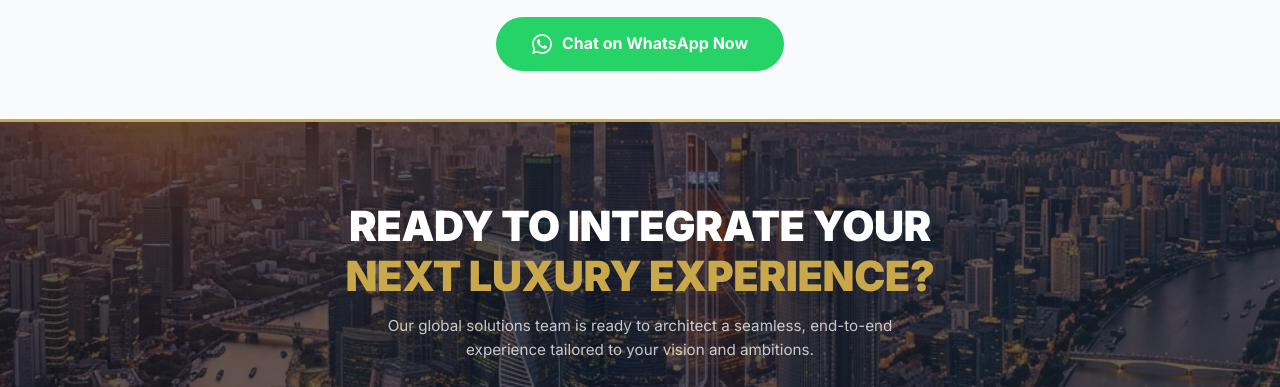
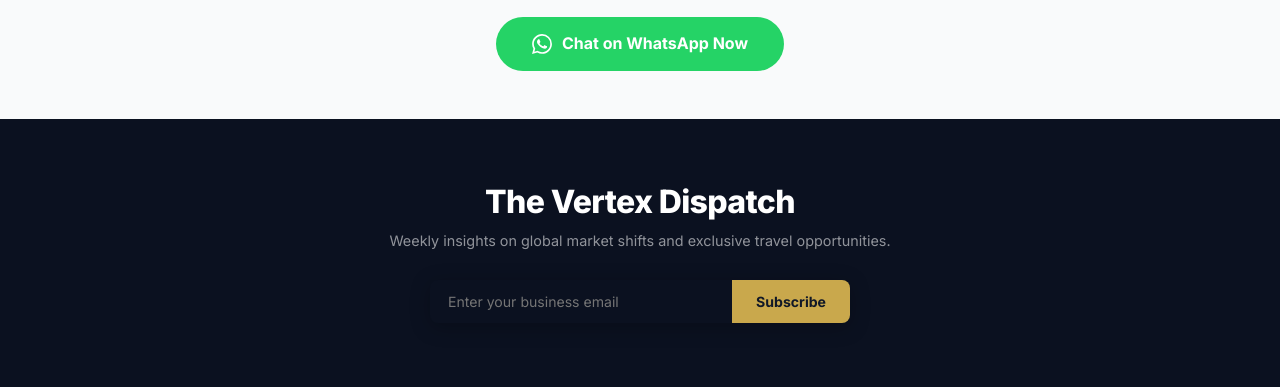
Before and after one commit to isrosiva00005-max/Vertex, a website: page public/contact.html in a window 1280 px wide. Shown: the part 2190-2577 px from the top of the page. Drawn offline with Linux system fonts and the light colour scheme.

Commit message:
Contact: swap READY TO INTEGRATE CTA with Vertex Dispatch newsletter

```diff
--- a/public/contact.html
+++ b/public/contact.html
@@ -599,19 +599,18 @@
     </div>
   </section>
 
-  <!-- ═══ CTA ═══ -->
-  <section class="cta-section cta-section-gold">
-    <div class="cta-bg-wrap">
-      <img src="images/hero-cityscape.png" alt="" style="position:absolute;inset:0;width:100%;height:100%;object-fit:cover;opacity:0.35;">
-    </div>
-    <div class="container reveal" style="position:relative;z-index:2;">
-      <h2 style="font-size:clamp(1.6rem,3.5vw,2.6rem);font-weight:900;text-transform:uppercase;letter-spacing:-0.01em;color:#fff;margin-bottom:12px;">READY TO INTEGRATE YOUR<br><span style="color:#C9A84C;">NEXT LUXURY EXPERIENCE?</span></h2>
-      <p style="color:rgba(255,255,255,0.75);max-width:520px;margin:0 auto 28px;">Our global solutions team is ready to architect a seamless, end-to-end experience tailored to your vision and ambitions.</p>
-      <div class="cta-buttons">
-        <a href="contact.html" class="btn btn-primary" style="padding:14px 36px;font-size:0.9rem;letter-spacing:0.05em;text-transform:uppercase;">Connect &amp; Plan Journey</a>
-      </div>
+  <!-- ═══ NEWSLETTER ═══ -->
+  <section class="newsletter-section-new reveal">
+    <div class="container">
+      <h2>The Vertex Dispatch</h2>
+      <p>Weekly insights on global market shifts and exclusive travel opportunities.</p>
+      <form class="newsletter-form-new" id="newsletter-form">
+        <input type="email" placeholder="Enter your business email" required>
+        <button type="submit">Subscribe</button>
+      </form>
     </div>
   </section>
+
 
   <!-- ═══ FOOTER ═══ -->
   <footer class="footer">
```
